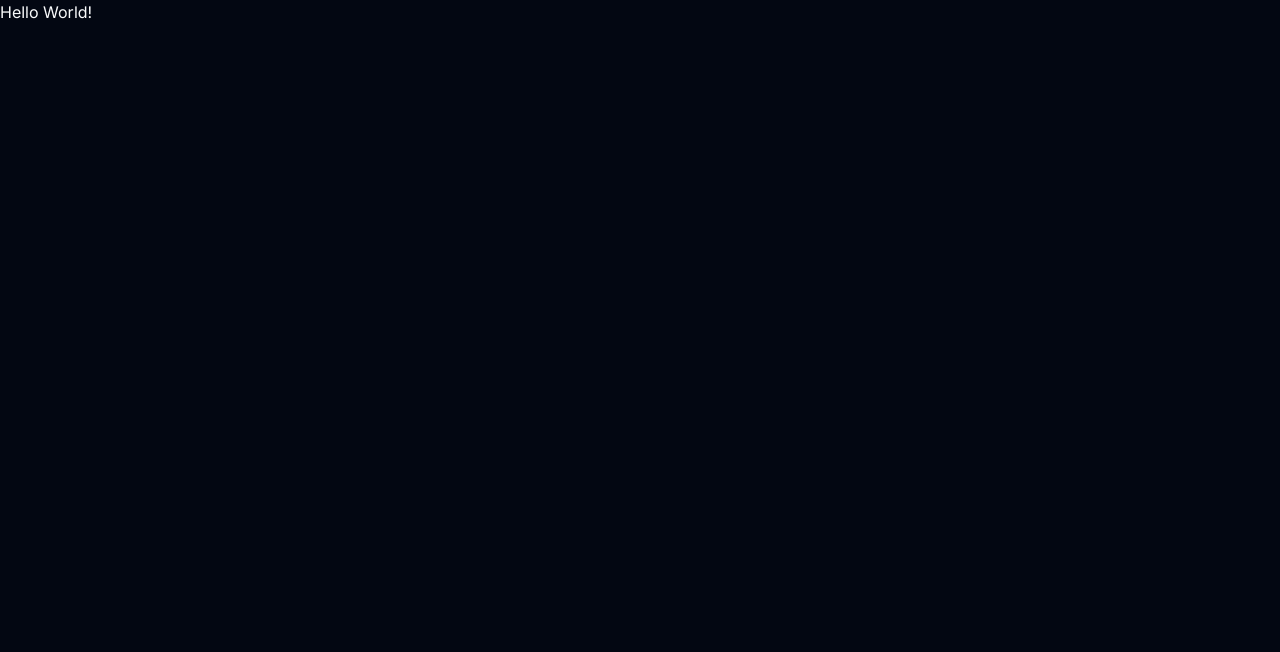
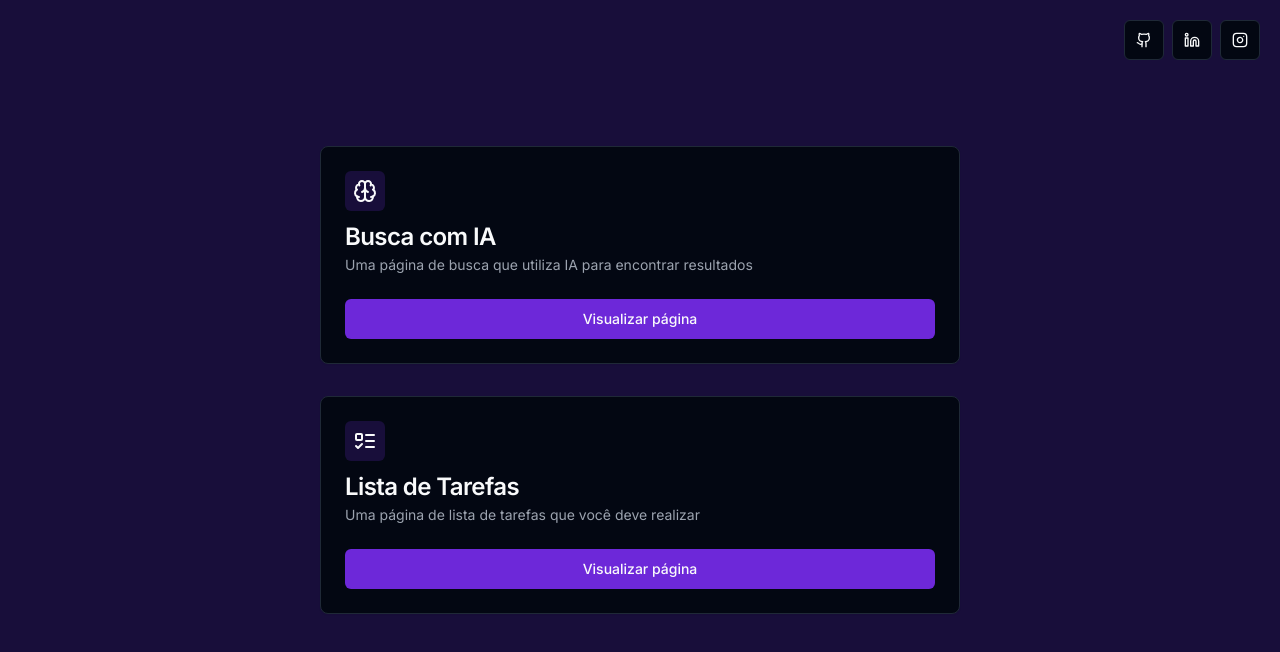
Before and after one commit to Dirosaki/ai-search, a Next.js app: page / in a window 1280 px wide. Shown: the top 652 px of the page. Built offline with nearby package versions, Linux system fonts and the light colour scheme.

Commit message:
feat: add home page

```diff
--- a/src/app/page.tsx
+++ b/src/app/page.tsx
@@ -1,3 +1,65 @@
+import { Brain, Github, Instagram, Linkedin, ListTodo } from 'lucide-react'
+import Link from 'next/link'
+
+import { Button } from '@/components/ui/button'
+import { Card, CardContent, CardDescription, CardHeader, CardTitle } from '@/components/ui/card'
+
 export default function Home() {
-  return <h1>Hello World!</h1>
+  return (
+    <main
+      className="flex w-full flex-1 flex-col items-center justify-center gap-2 bg-primary/20 px-2 pb-2 sm:gap-8
+        sm:px-5 sm:pb-5 lg:px-8 lg:pb-8 xl:pb-10 2xl:pb-12"
+    >
+      <Card className="w-full max-w-screen-sm">
+        <CardHeader>
+          <span className="mb-2 flex size-10 items-center justify-center rounded-md bg-primary/20">
+            <Brain className="size-6" />
+          </span>
+          <CardTitle>Busca com IA</CardTitle>
+          <CardDescription>
+            Uma página de busca que utiliza IA para encontrar resultados
+          </CardDescription>
+        </CardHeader>
+        <CardContent>
+          <Button className="w-full" asChild>
+            <Link href="/search">Visualizar página</Link>
+          </Button>
+        </CardContent>
+      </Card>
+      <Card className="w-full max-w-screen-sm">
+        <CardHeader>
+          <span className="mb-2 flex size-10 items-center justify-center rounded-md bg-primary/20">
+            <ListTodo className="size-6" />
+          </span>
+          <CardTitle>Lista de Tarefas</CardTitle>
+          <CardDescription>Uma página de lista de tarefas que você deve realizar</CardDescription>
+        </CardHeader>
+
+        <CardContent>
+          <Button className="w-full" asChild>
+            <Link href="/tasks">Visualizar página</Link>
+          </Button>
+        </CardContent>
+      </Card>
+
+      <footer className="absolute bottom-4 mt-auto space-x-2 sm:bottom-auto sm:right-5 sm:top-5">
+        <Button size="icon" variant="outline">
+          <a href="https://github.com/dirosaki" rel="noreferrer" target="_blank">
+            <Github className="size-6" />
+          </a>
+        </Button>
+
+        <Button size="icon" variant="outline">
+          <a href="https://www.linkedin.com/in/diegosgomes96/" rel="noreferrer" target="_blank">
+            <Linkedin className="size-6" />
+          </a>
+        </Button>
+        <Button size="icon" variant="outline">
+          <a href="https://instagram.com/soydiego.dev" rel="noreferrer" target="_blank">
+            <Instagram className="size-6" />
+          </a>
+        </Button>
+      </footer>
+    </main>
+  )
 }
--- /dev/null
+++ b/src/components/ui/button.tsx
@@ -0,0 +1,52 @@
+import { Slot } from '@radix-ui/react-slot'
+import { cva, type VariantProps } from 'class-variance-authority'
+import * as React from 'react'
+
+import { cn } from '@/utils/cn'
+
+const buttonVariants = cva(
+  `inline-flex items-center justify-center gap-2 whitespace-nowrap rounded-md text-sm font-medium
+  ring-offset-background transition-colors focus-visible:outline-none focus-visible:ring-2
+  focus-visible:ring-ring focus-visible:ring-offset-2 disabled:pointer-events-none disabled:opacity-50
+  [&_svg]:pointer-events-none [&_svg]:size-4 [&_svg]:shrink-0`,
+  {
+    variants: {
+      variant: {
+        default: 'bg-primary text-primary-foreground hover:bg-primary/90',
+        destructive: 'bg-destructive text-destructive-foreground hover:bg-destructive/90',
+        outline: 'border border-input bg-background hover:bg-accent hover:text-accent-foreground',
+        secondary: 'bg-secondary text-secondary-foreground hover:bg-secondary/80',
+        ghost: 'hover:bg-accent hover:text-accent-foreground',
+        link: 'text-primary underline-offset-4 hover:underline',
+      },
+      size: {
+        default: 'h-10 px-4 py-2',
+        sm: 'h-9 rounded-md px-3',
+        lg: 'h-11 rounded-md px-8',
+        icon: 'size-10',
+      },
+    },
+    defaultVariants: {
+      variant: 'default',
+      size: 'default',
+    },
+  }
+)
+
+export interface ButtonProps
+  extends React.ButtonHTMLAttributes<HTMLButtonElement>,
+    VariantProps<typeof buttonVariants> {
+  asChild?: boolean
+}
+
+const Button = React.forwardRef<HTMLButtonElement, ButtonProps>(
+  ({ className, variant, size, asChild = false, ...props }, ref) => {
+    const Comp = asChild ? Slot : 'button'
+    return (
+      <Comp ref={ref} className={cn(buttonVariants({ variant, size, className }))} {...props} />
+    )
+  }
+)
+Button.displayName = 'Button'
+
+export { Button, buttonVariants }
--- /dev/null
+++ b/src/components/ui/card.tsx
@@ -0,0 +1,55 @@
+import * as React from 'react'
+
+import { cn } from '@/utils/cn'
+
+const Card = React.forwardRef<HTMLDivElement, React.HTMLAttributes<HTMLDivElement>>(
+  ({ className, ...props }, ref) => (
+    <div
+      ref={ref}
+      className={cn('rounded-lg border bg-card text-card-foreground shadow-sm', className)}
+      {...props}
+    />
+  )
+)
+Card.displayName = 'Card'
+
+const CardHeader = React.forwardRef<HTMLDivElement, React.HTMLAttributes<HTMLDivElement>>(
+  ({ className, ...props }, ref) => (
+    <div ref={ref} className={cn('flex flex-col space-y-1.5 p-6', className)} {...props} />
+  )
+)
+CardHeader.displayName = 'CardHeader'
+
+const CardTitle = React.forwardRef<HTMLDivElement, React.HTMLAttributes<HTMLDivElement>>(
+  ({ className, ...props }, ref) => (
+    <div
+      ref={ref}
+      className={cn('text-2xl font-semibold leading-none tracking-tight', className)}
+      {...props}
+    />
+  )
+)
+CardTitle.displayName = 'CardTitle'
+
+const CardDescription = React.forwardRef<HTMLDivElement, React.HTMLAttributes<HTMLDivElement>>(
+  ({ className, ...props }, ref) => (
+    <div ref={ref} className={cn('text-sm text-muted-foreground', className)} {...props} />
+  )
+)
+CardDescription.displayName = 'CardDescription'
+
+const CardContent = React.forwardRef<HTMLDivElement, React.HTMLAttributes<HTMLDivElement>>(
+  ({ className, ...props }, ref) => (
+    <div ref={ref} className={cn('p-6 pt-0', className)} {...props} />
+  )
+)
+CardContent.displayName = 'CardContent'
+
+const CardFooter = React.forwardRef<HTMLDivElement, React.HTMLAttributes<HTMLDivElement>>(
+  ({ className, ...props }, ref) => (
+    <div ref={ref} className={cn('flex items-center p-6 pt-0', className)} {...props} />
+  )
+)
+CardFooter.displayName = 'CardFooter'
+
+export { Card, CardContent, CardDescription, CardFooter, CardHeader, CardTitle }
```
